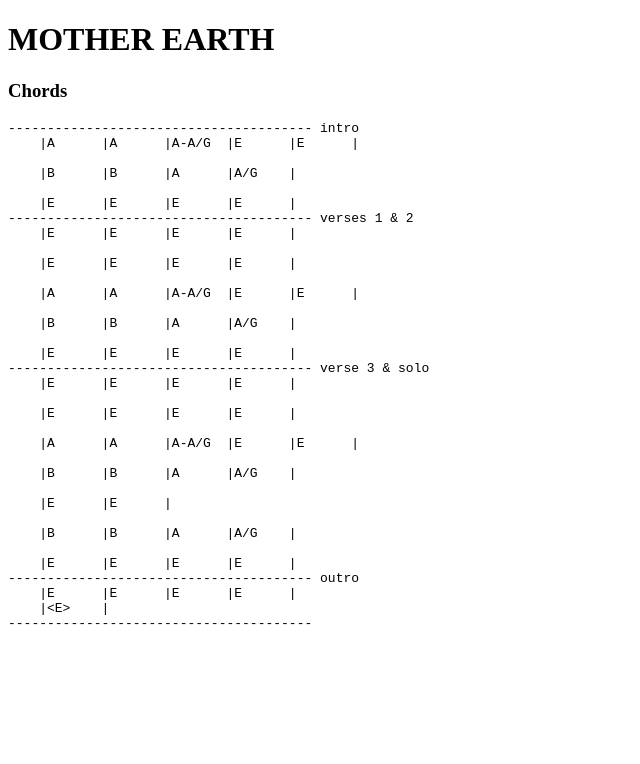
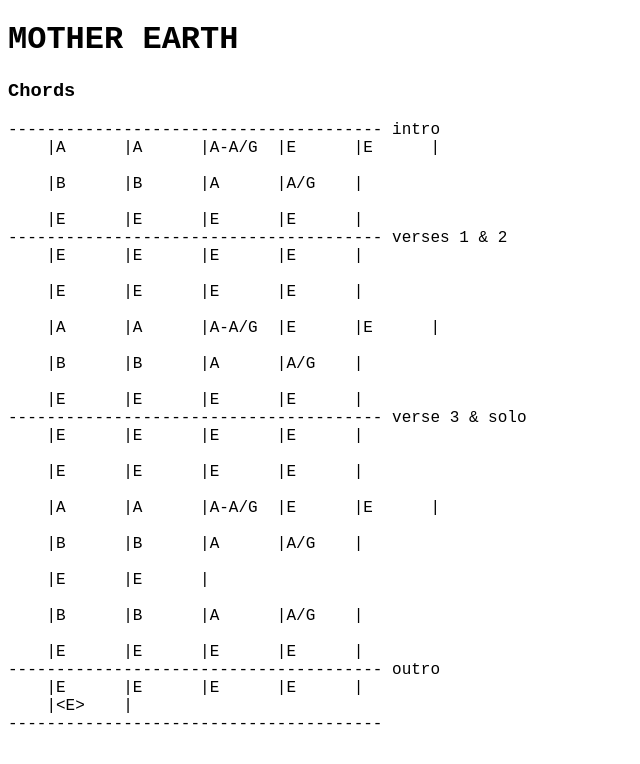
Before and after one commit to popempire/popempire.github.io, a Jekyll site: the page built from songs/mother-earth.md, in a window 1280 px wide. Shown: the top 764 px of the page, without its empty margins (0-640 px from the left). Built offline with Jekyll 4.4.1, drawn with Linux system fonts in a browser that asks for light colours.

Commit message:
Update blank.html

```diff
--- a/_layouts/blank.html
+++ b/_layouts/blank.html
@@ -4,7 +4,7 @@
     <meta charset="utf-8">
     <title>{{ page.title }}</title>
     <style type="text/css">
-      body { width: 80ch; }
+      body { font-family: monospace; font-size: 16px; width: 85ch; margin: }
     </style>
   </head>
   <body>
```
